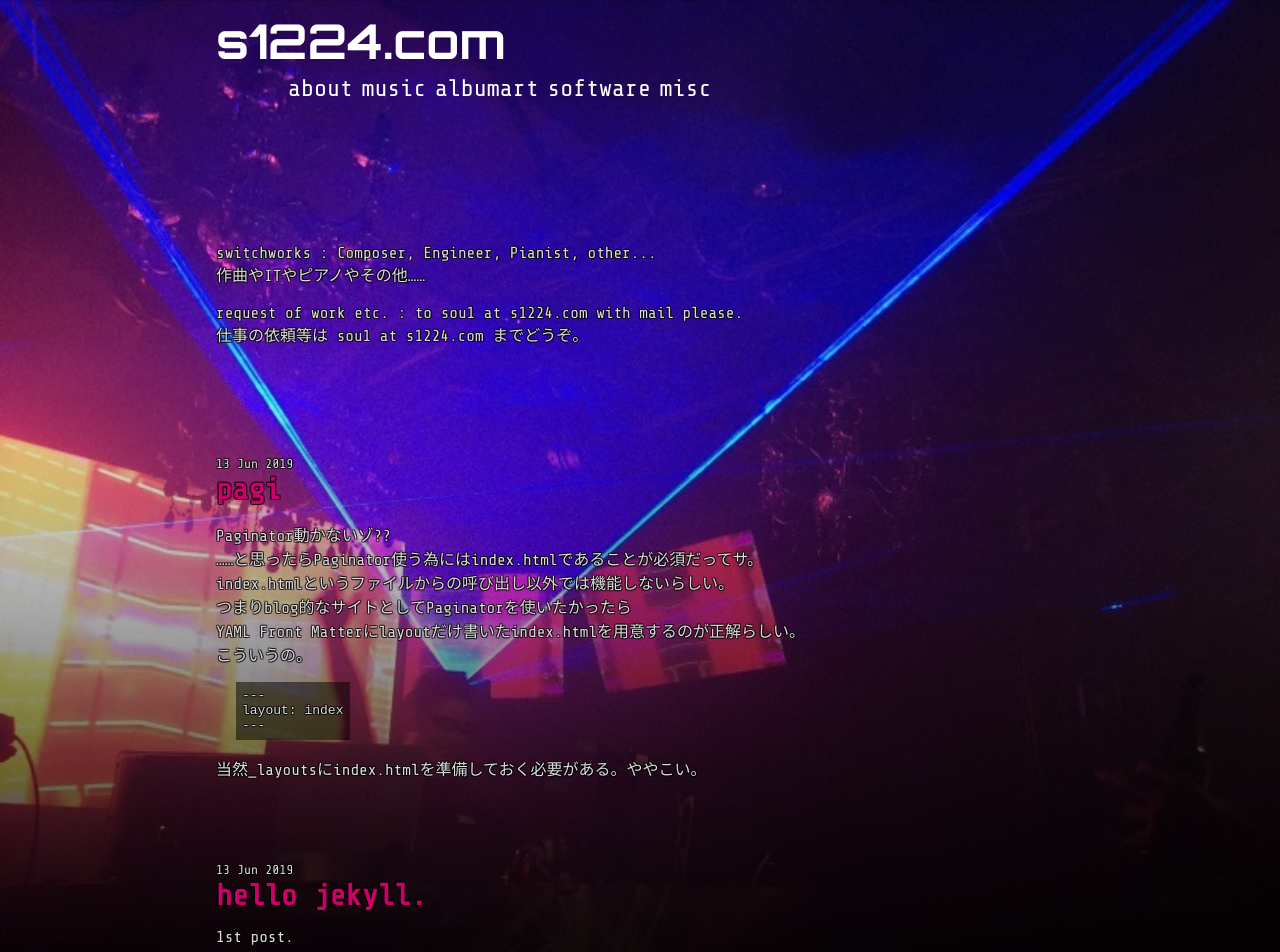
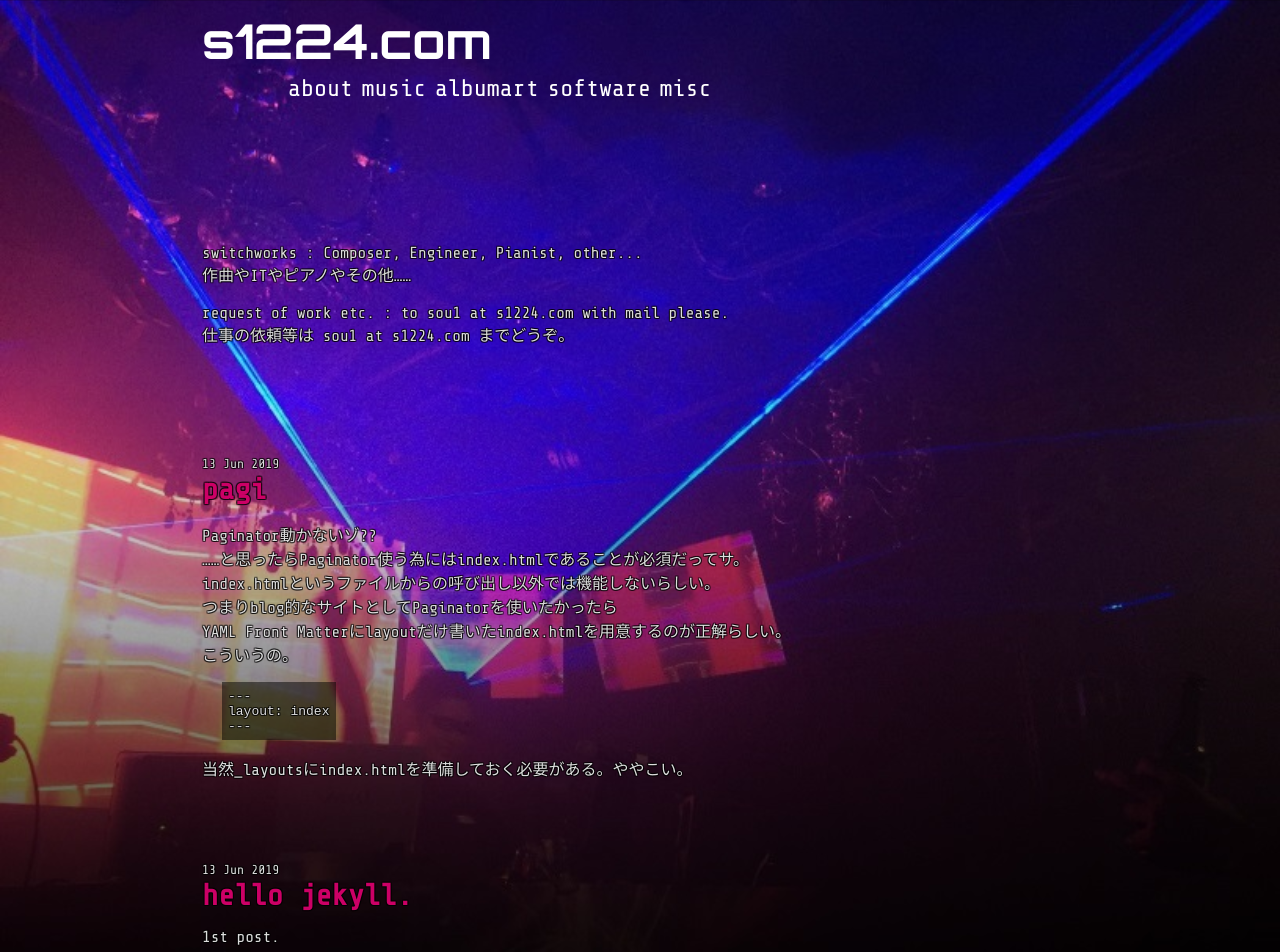
Before and after one commit to switchworks/switchworks.github.io, a Jekyll site: the page built from index.html, in a window 1280 px wide. Shown: the top 952 px of the page. Built offline with Jekyll 4.4.1, drawn with Linux system fonts in a browser that asks for light colours; the list of posts is cut into pages by our own code.

Commit message:
Update default.html

```diff
--- a/_layouts/default.html
+++ b/_layouts/default.html
@@ -31,7 +31,7 @@
 	}
 	header {
 		height : 65px;
-		padding : 0.2em 0 0 0.5em;
+		padding : 10px 0 0 10px;
 		color:white;
 		font-family : 'Orbitron';
 		font-size : 48px;
@@ -63,7 +63,7 @@
 	}
 	article{
 		overflow:hidden;
-		padding-left : 1.5em;
+		padding-left : 10px;
 		text-shadow: 1px 1px 0 #00000080, -1px -1px 0 #00000080, -1px 1px 0 #00000080, 1px -1px 0 #00000080, 0px 1px 0 #00000080, 0-1px 0 #00000080, -1px 0 0 #00000080, 1px 0 0 #00000080;
 	}
 	article h1 {
```
